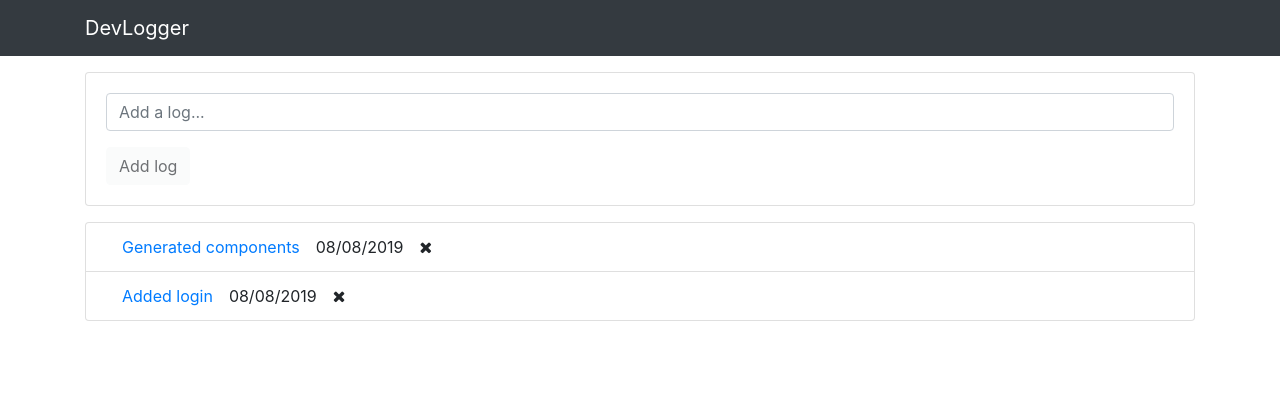
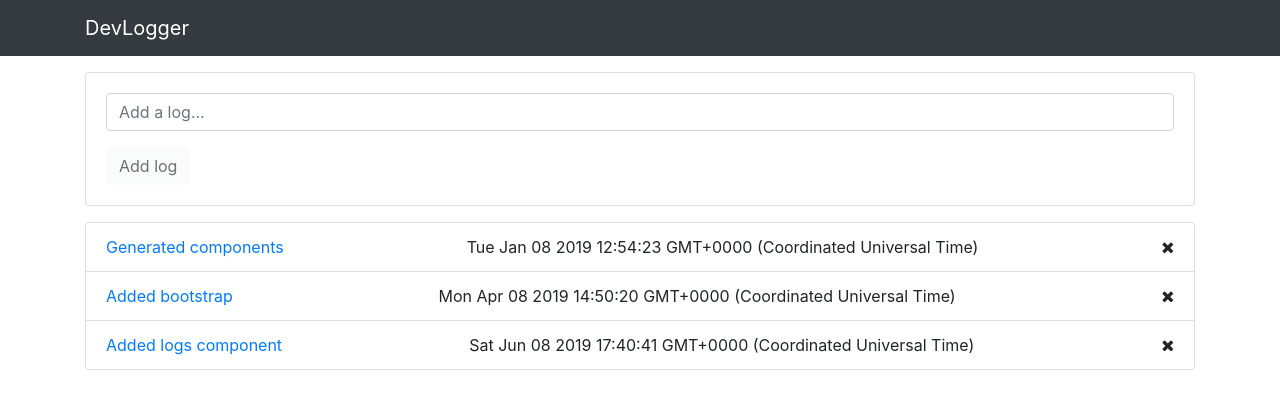
Before and after one commit to frenchy321/devlogger-app, an Angular app: page / in a window 1280 px wide. Shown: the top 406 px of the page. Built offline with nearby package versions, Linux system fonts and the light colour scheme.

Commit message:
Altered text i logs HTML using string interpolation.

```diff
--- a/src/app/components/logs/logs.component.html
+++ b/src/app/components/logs/logs.component.html
@@ -1,12 +1,10 @@
 <ul class="list-group">
-  <li class="list-group-item d-flex align-items-between align-items-center">
-    <a href="#" class="ml-3">Generated components</a>
-    <span class="log-date ml-3">08/08/2019</span>
-    <i class="fa fa-remove ml-3"></i>
-  </li>
-  <li class="list-group-item d-flex align-items-between align-items-center">
-    <a href="#" class="ml-3">Added login</a>
-    <span class="log-date ml-3">08/08/2019</span>
-    <i class="fa fa-remove ml-3"></i>
+  <li
+    *ngFor="let log of logs"
+    class="list-group-item d-flex justify-content-between align-items-center"
+  >
+    <a href="#">{{ log.text }}</a>
+    <span class="log-date">{{ log.date }}</span>
+    <i class="fa fa-remove"></i>
   </li>
 </ul>
--- a/src/app/components/logs/logs.component.ts
+++ b/src/app/components/logs/logs.component.ts
@@ -6,10 +6,31 @@ import { Component, OnInit } from '@angular/core';
   styleUrls: ['./logs.component.css']
 })
 export class LogsComponent implements OnInit {
+  logs: {
+    id: string;
+    text: string;
+    date: any;
+  }[];
 
-  constructor() { }
+  constructor() {}
 
   ngOnInit() {
+    this.logs = [
+      {
+        id: '1',
+        text: 'Generated components',
+        date: new Date('01/08/2019 12:54:23')
+      },
+      {
+        id: '2',
+        text: 'Added bootstrap',
+        date: new Date('04/08/2019 14:50:20')
+      },
+      {
+        id: '3',
+        text: 'Added logs component',
+        date: new Date('06/08/2019 17:40:41')
+      }
+    ];
   }
-
 }
```
